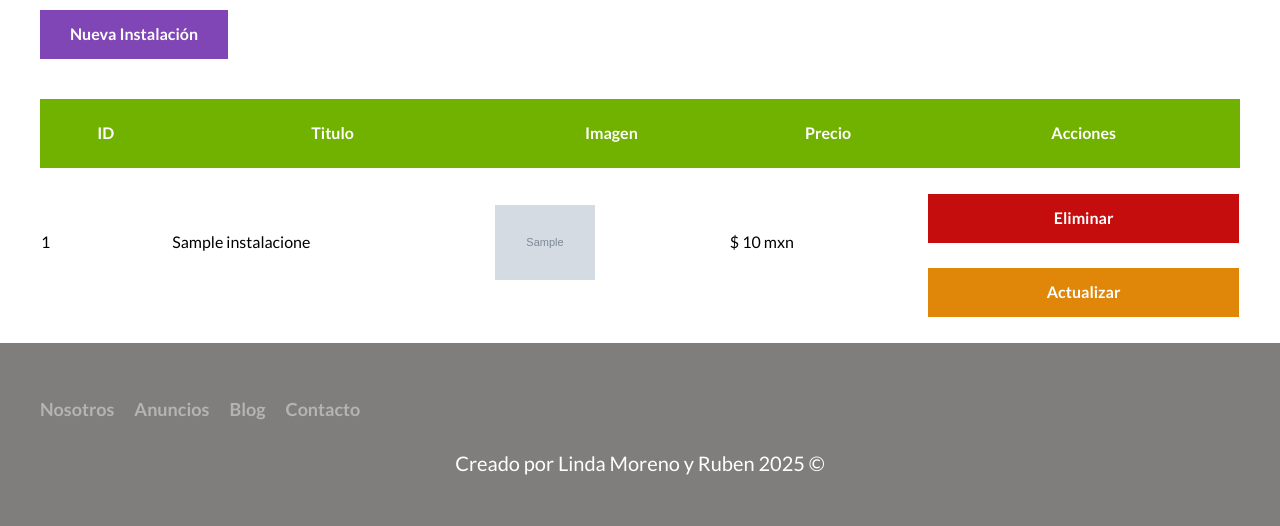
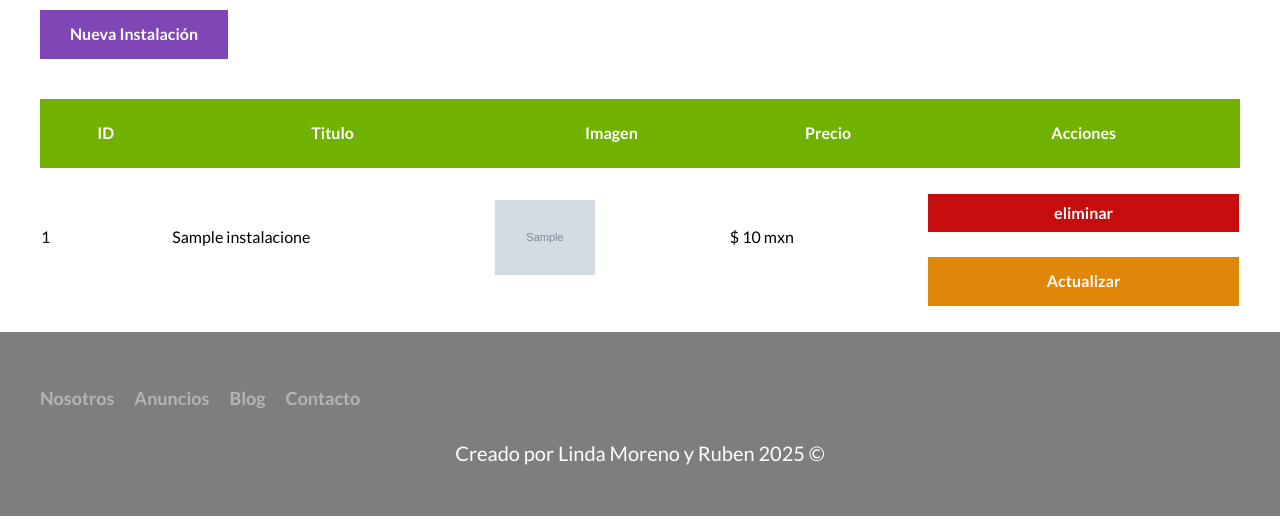
Before and after one commit to AlejandroBel27/FinalAppweb, a PHP site: page /admin in a window 1280 px wide. Shown: the part 313-839 px from the top of the page. Run offline with PHP 8.4, Linux system fonts and the light colour scheme; tables that the repository leaves empty or names only in its code hold one stand-in row (values such as "Sample post"); grey boxes marked "Sample" are stand-in pictures.

Commit message:
Terminacino del CRUD para las instalaciones. crea, actualiza y elimina los anuncios de instalacion.

```diff
--- a/admin/index.php
+++ b/admin/index.php
@@ -12,6 +12,32 @@
 
     // en caso de no tener un resultado le genera un valor nulo para evitar error.
     $resultado = $_GET['resultado'] ?? null;
+
+    //validar que el id Sea int y no algun otro dato para evitar inyeccion SQL
+    if($_SERVER['REQUEST_METHOD']==='POST'){
+        $id = $_POST['id'];
+        $id = filter_var($id, FILTER_VALIDATE_INT);
+
+        if($id){
+
+            //eliminar el archivo de la imagen.
+
+            $query="SELECT imagen FROM instalaciones WHERE id= ${id}";
+
+            $resultado = mysqli_query($db, $query);
+            $instalacion = mysqli_fetch_assoc($resultado);
+            unlink('../imagenes/' . $instalacion['imagen']);
+
+            //Eliminar la instalacion.
+            $query = "DELETE FROM instalaciones WHERE id = ${id}";
+            $resultado = mysqli_query($db,$query);
+            if($resultado){
+                header('location: /admin?resultado=3');
+            }
+        }
+
+    }
+
     // incluye el template de header.php para que sea mas dinamico.
     require '../includes/funciones.php';
     incluirTemplate('header');
@@ -23,7 +49,9 @@
             <p class="alerta exito">Anuncio Creado Correctamente</p>
         <?php elseif(intval ($resultado) === 2) : ?>
             <p class="alerta exito">Anuncio Actualizado Correctamente</p>
-            <?php endif; ?>
+        <?php elseif(intval ($resultado) === 3) : ?>
+            <p class="alerta exito">Anuncio eliminado Correctamente</p>
+        <?php endif; ?>
 
         <a href="/admin/instalaciones/crear.php" class="boton boton-morado-inline-block">Nueva Instalación</a>
 
@@ -46,7 +74,11 @@
                     <td><img src="/imagenes/<?php echo $instalacion['imagen']?>" class="imagen-tabla"> </td>
                     <td>$ <?php echo $instalacion['precio']?> mxn</td>
                     <td>
-                        <a href="admin/instalaciones/borrar.php" class="boton-rojo-block">Eliminar</a>
+                        <form method="POST" class="w-100">
+                            <input type="hidden" name="id" value="<?php echo $instalacion['id'];?>">
+                            <input type="submit" value="eliminar" class="boton-rojo-block">
+                        </form>
+
                         <a href="admin/instalaciones/actualizar.php?id=<?php echo $instalacion['id'] ?>" class="btn-amarillo">Actualizar</a>
                     </td>
                 </tr>
--- a/includes/config/database.php
+++ b/includes/config/database.php
@@ -1,7 +1,7 @@
 <?php
 
 function conectarDB() : mysqli{
-    $db = mysqli_connect("localhost","root","linda","systemtech-crud");
+    $db = mysqli_connect("localhost","root","arbs*la10","systemtech-crud");
 
     if(!$db){
         echo "no se conecto la base de datos.";
--- a/src/scss/base/_botones.scss
+++ b/src/scss/base/_botones.scss
@@ -13,6 +13,7 @@
 
 .boton-rojo-block{
     @include boton ($rojo, block);
+    width: 100%;
 }
 
 .btn-amarillo{
--- a/src/scss/base/_utilidades.scss
+++ b/src/scss/base/_utilidades.scss
@@ -19,3 +19,7 @@
 
     }
 }
+
+.w-100{
+    width: 100%;
+}
```
Also changed, not shown: build/css/app.css, 3 other files.
